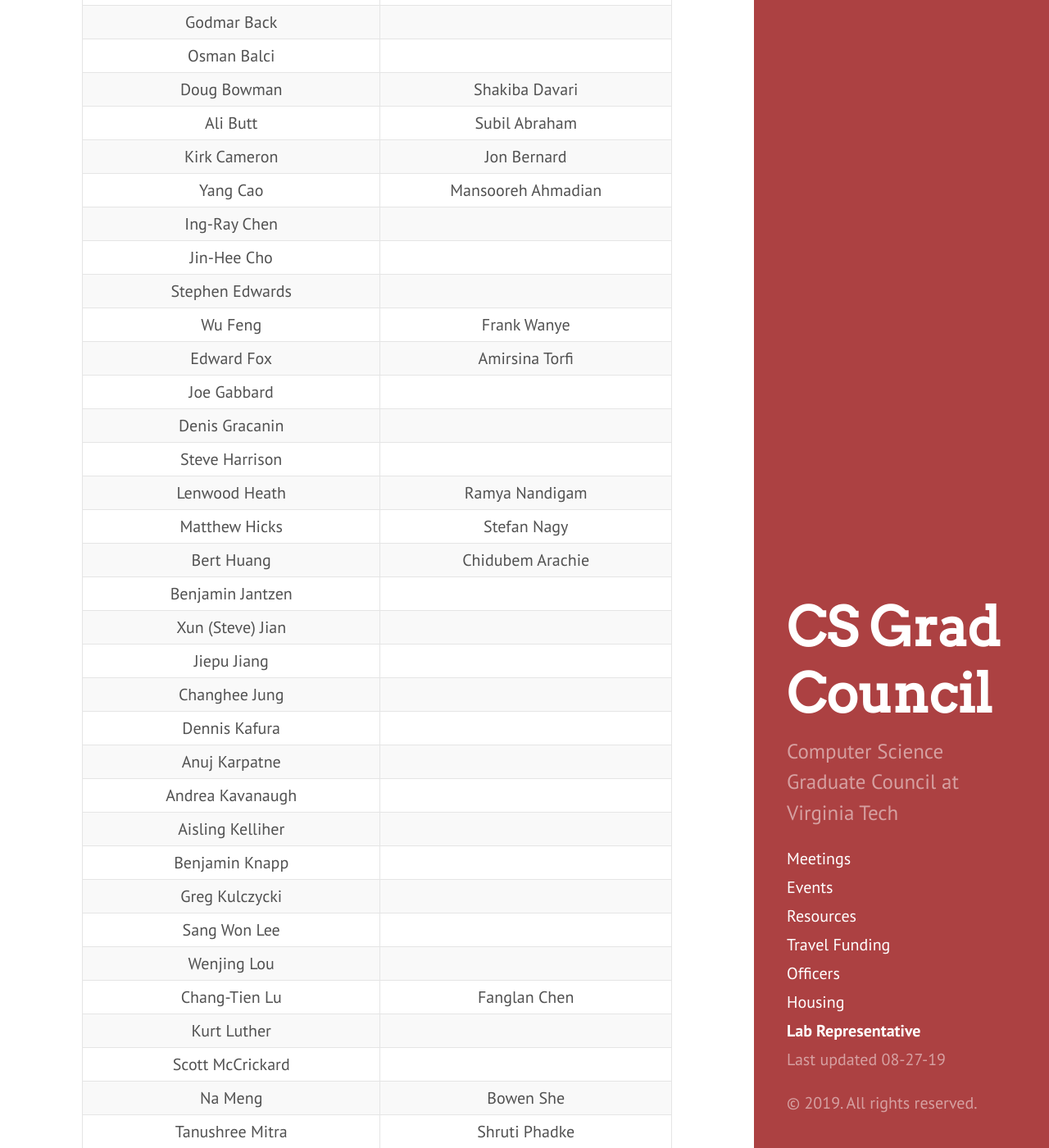
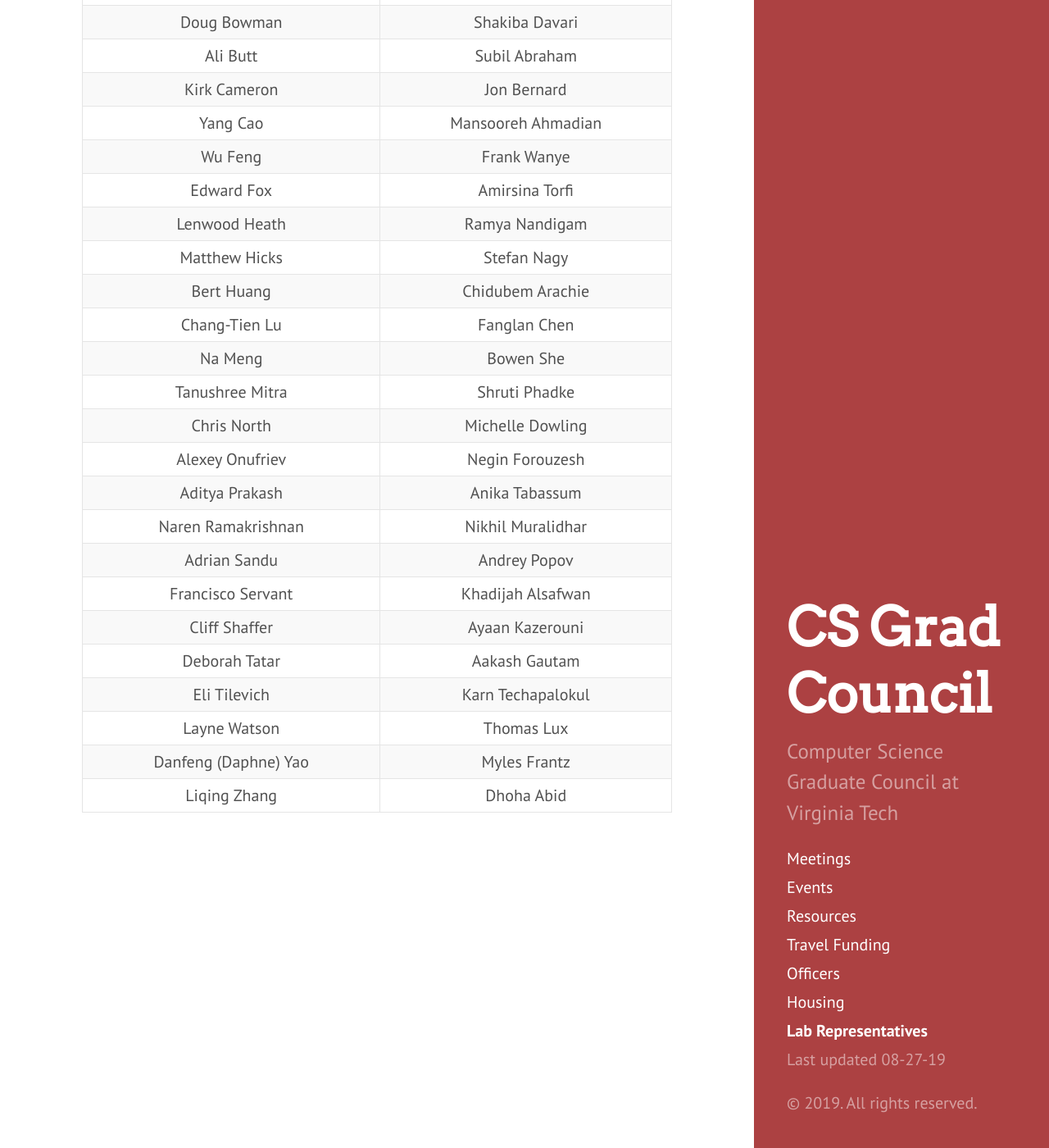
Before and after one commit to CSGraduateCouncil-VirginiaTech/csgc-website, a Jekyll site: the page built from csgc-jekyll-src/labrepresentative.md, in a window 1280 px wide and 1400 px high, scrolled down 560 px. Shown: the whole window at 82% size. Built offline with Jekyll 4.4.1, drawn with Linux system fonts in a browser that asks for light colours; some of the changed text lies outside the part shown.

Commit message:
Pull Req 42 Update
+ Plural Title
+ Plural (and space) url
+ Grammatical Fix
- Trimmed Faculty who don't have a representative

```diff
--- a/csgc-jekyll-src/_config.yml
+++ b/csgc-jekyll-src/_config.yml
@@ -32,8 +32,8 @@
     title: "Officers"
   - url: "/Housing/"
     title: "Housing"
-  - url: "/labrepresentative/"
-    title: "Lab Representative"
+  - url: "/lab_representatives/"
+    title: "Lab Representatives"
 twitter_username:
 github_username:
 
--- a/csgc-jekyll-src/labrepresentative.md
+++ b/csgc-jekyll-src/labrepresentative.md
@@ -1,10 +1,10 @@
 ---
 layout: page
-title: Lab Representative
-permalink: /labrepresentative/
+title: Lab Representatives
+permalink: /lab_representatives/
 ---
 
-## What's a Lab Representative do?
+## What does a Lab Representative do?
 
 A representative serves as a communication channel to the council and department leadership. The only thing the position requires is occasional email communication. Our goal is to build a strong community, make sure everyone in the department feels heard, and encourage everyone to share ideas that can improve CS@VT.
 
@@ -14,61 +14,27 @@
 
 Faculty Name | Representative Name
 :---: | :---:
-Godmar Back |
-Osman Balci |
 Doug Bowman | Shakiba Davari
 Ali Butt | Subil Abraham
 Kirk Cameron | Jon Bernard
 Yang Cao | Mansooreh Ahmadian
-Ing-Ray Chen |
-Jin-Hee Cho |
-Stephen Edwards |
 Wu Feng | Frank Wanye
 Edward Fox | Amirsina Torfi
-Joe Gabbard |
-Denis Gracanin |
-Steve Harrison |
 Lenwood Heath | Ramya Nandigam
 Matthew Hicks | Stefan Nagy
 Bert Huang | Chidubem Arachie
-Benjamin Jantzen |
-Xun (Steve) Jian |
-Jiepu Jiang |
-Changhee Jung |
-Dennis Kafura |
-Anuj Karpatne |
-Andrea Kavanaugh |
-Aisling Kelliher |
-Benjamin Knapp |
-Greg Kulczycki |
-Sang Won Lee |
-Wenjing Lou |
 Chang-Tien Lu | Fanglan Chen
-Kurt Luther |
-Scott McCrickard |
 Na Meng | Bowen She
 Tanushree Mitra | Shruti Phadke
-T. M. Murali |
 Chris North | Michelle Dowling
 Alexey Onufriev | Negin Forouzesh
-Nicholas Polys |
 Aditya Prakash | Anika Tabassum
-Sharath Raghvendra |
 Naren Ramakrishnan | Nikhil Muralidhar
-Chandan Reddy |
 Adrian Sandu | Andrey Popov
 Francisco Servant | Khadijah Alsafwan
 Cliff Shaffer | Ayaan Kazerouni
 Deborah Tatar | Aakash Gautam
 Eli Tilevich | Karn Techapalokul
-Joseph G. Trant |
-Bimal Viswanath |
-Anil Vullikanti |
 Layne Watson | Thomas Lux
 Danfeng (Daphne) Yao | Myles Frantz
 Liqing Zhang | Dhoha Abid
-Dwight Barnette |
-Margaret Ellis |
-Andrey Esakia |
-William D. McQuain |
-Calvin Ribbens |
```
